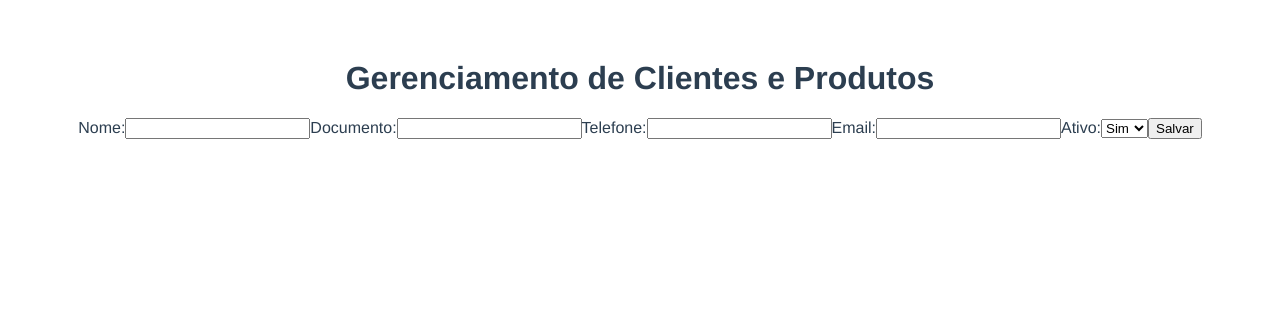
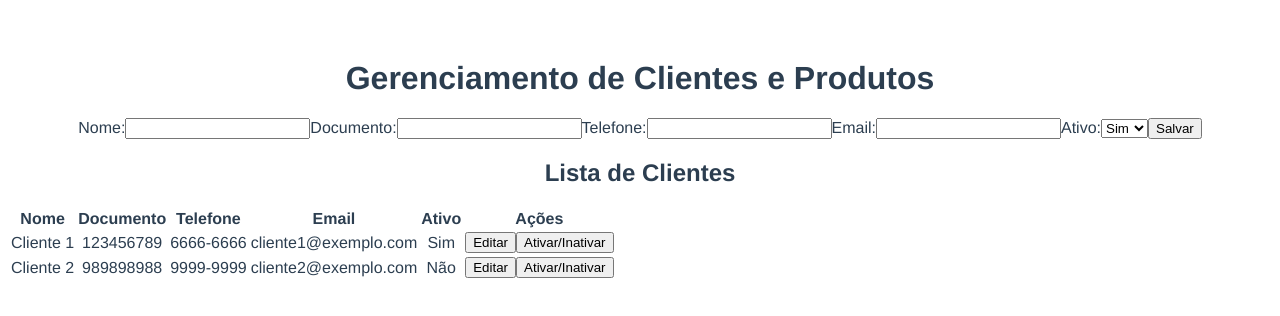
Before and after one commit to mpamadio/crud-cliente-produto, a Vue app: page / in a window 1280 px wide. Shown: the top 316 px of the page. Built offline with nearby package versions, Linux system fonts and the light colour scheme.

Commit message:
Basic ClienteList component created with mocked data

```diff
--- a/src/App.vue
+++ b/src/App.vue
@@ -2,16 +2,19 @@
   <div>
     <h1>Gerenciamento de Clientes e Produtos</h1>
     <ClienteForm />
+    <ClienteList />
   </div>
 </template>
 
 <script>
 import ClienteForm from './components/ClienteForm.vue';
+import ClienteList from './components/ClienteList.vue'
 
 export default {
   name: 'App',
   components: {
-    ClienteForm
+    ClienteForm,
+    ClienteList,
   }
 }
 </script>
--- /dev/null
+++ b/src/components/ClienteList.vue
@@ -0,0 +1,52 @@
+<template>
+    <div>
+      <h2>Lista de Clientes</h2>
+      <table>
+        <thead>
+          <tr>
+            <th>Nome</th>
+            <th>Documento</th>
+            <th>Telefone</th>
+            <th>Email</th>
+            <th>Ativo</th>
+            <th>Ações</th>
+          </tr>
+        </thead>
+        <tbody>
+          <tr v-for="(cliente, index) in clientes" :key="index">
+            <td>{{ cliente.nome }}</td>
+            <td>{{ cliente.documento }}</td>
+            <td>{{ cliente.telefone }}</td>
+            <td>{{ cliente.email }}</td>
+            <td>{{ cliente.ativo }}</td>
+            <td>
+              <button @click="editCliente(cliente)">Editar</button>
+              <button @click="toggleAtivo(cliente)">Ativar/Inativar</button>
+            </td>
+          </tr>
+        </tbody>
+      </table>
+    </div>
+  </template>
+
+  <script>
+  export default {
+    data() {
+      return {
+        clientes: [
+          { nome: 'Cliente 1', documento: '123456789', telefone: '6666-6666', email: 'cliente1@exemplo.com', ativo: 'Sim' },
+          { nome: 'Cliente 2', documento: '989898988', telefone: '9999-9999', email: 'cliente2@exemplo.com', ativo: 'Não' }
+        ]
+      };
+    },
+    methods: {
+      editCliente(cliente) {
+        console.log('Editar cliente:', cliente);
+      },
+      toggleAtivo(cliente) {
+        cliente.ativo = cliente.ativo === 'Sim' ? 'Não' : 'Sim';
+        console.log('Ativar/Inativar cliente:', cliente);
+      }
+    }
+  };
+  </script>
```
